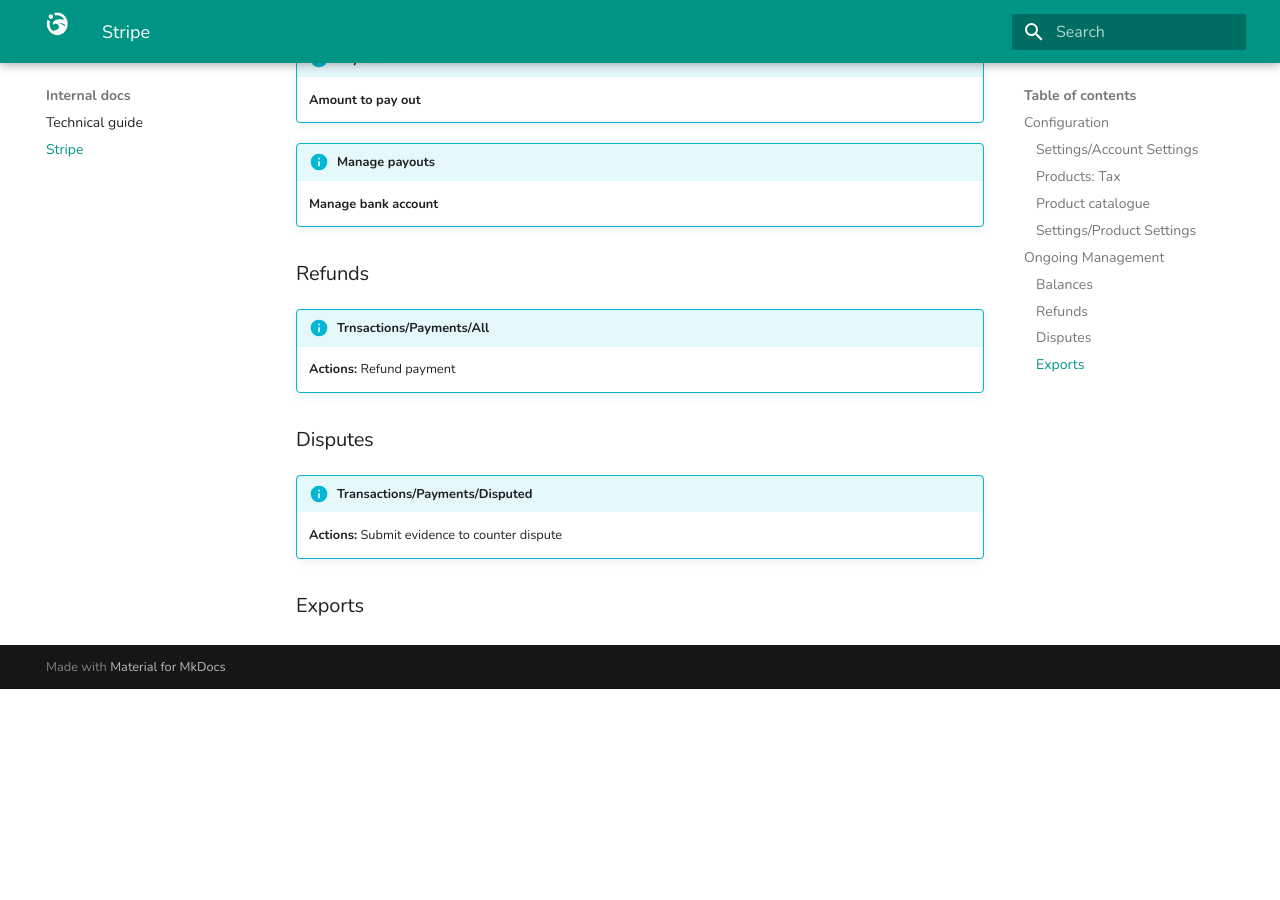
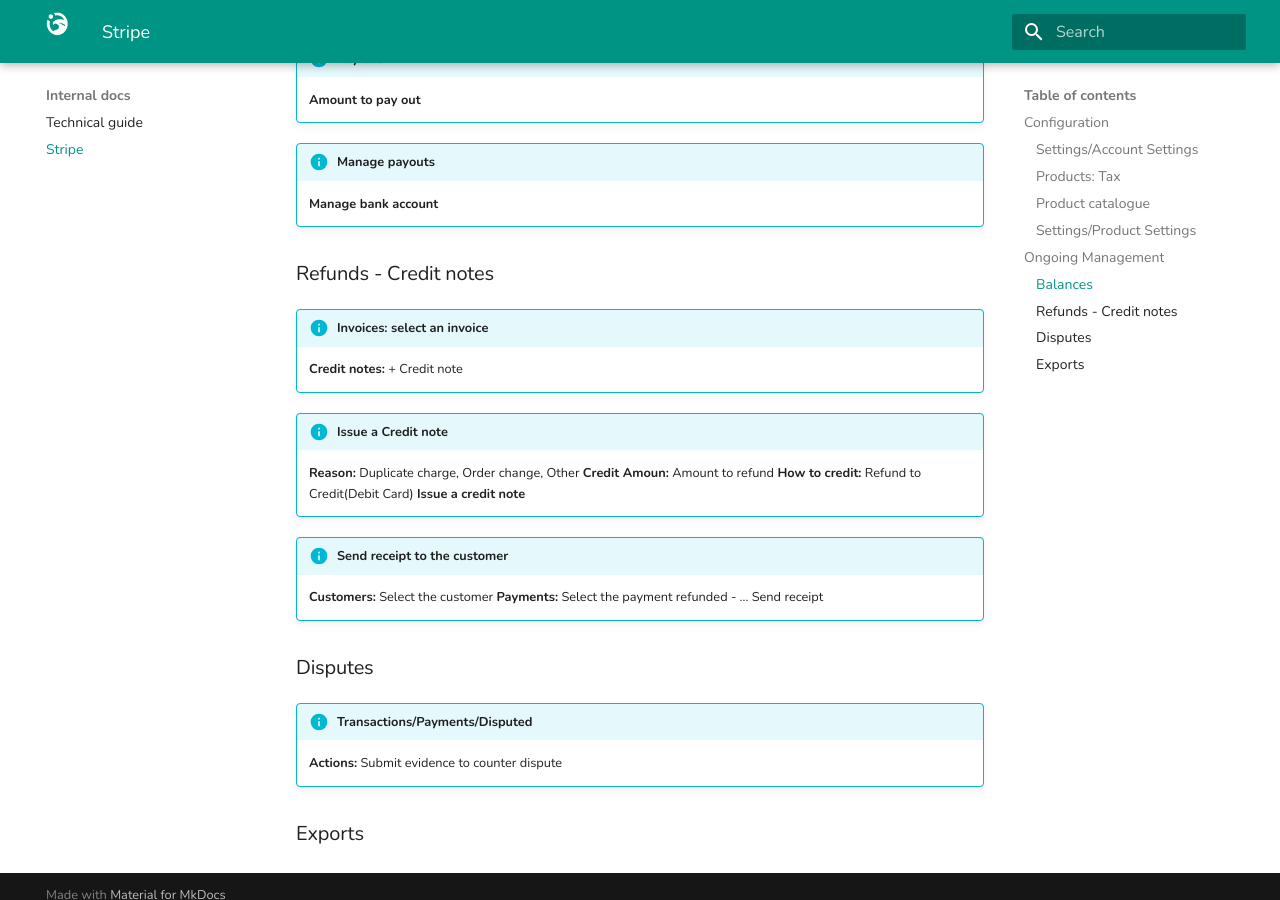
Before and after one commit to pablopenlop/gradewing_guide, an MkDocs documentation site: the page built from docs/stripedoc.md, in a window 1280 px wide and 900 px high, scrolled down 4316 px. Built offline with MkDocs 1.6.1 and Material for MkDocs 9.7.7, drawn with Linux system fonts in a browser that asks for light colours; before the commit the page ends 5005 px from its top, so only the background shows below that.

Commit message:
Update stripedoc.md

```diff
--- a/docs/stripedoc.md
+++ b/docs/stripedoc.md
@@ -196,10 +196,20 @@
 !!! info "Manage payouts"
     **Manage bank account**
 
-### Refunds
+### Refunds - Credit notes
 
-!!! info "Trnsactions/Payments/All"
-    **Actions:** Refund payment
+!!! info "Invoices: select an invoice"
+    **Credit notes:** + Credit note
+
+!!! info "Issue a Credit note"
+    **Reason:** Duplicate charge, Order change, Other
+    **Credit Amoun:** Amount to refund
+    **How to credit:** Refund to Credit(Debit Card)
+    **Issue a credit note**
+
+!!! info "Send receipt to the customer"
+    **Customers:** Select the customer
+    **Payments:** Select the payment refunded - ... Send receipt
 
 ### Disputes
 
```
